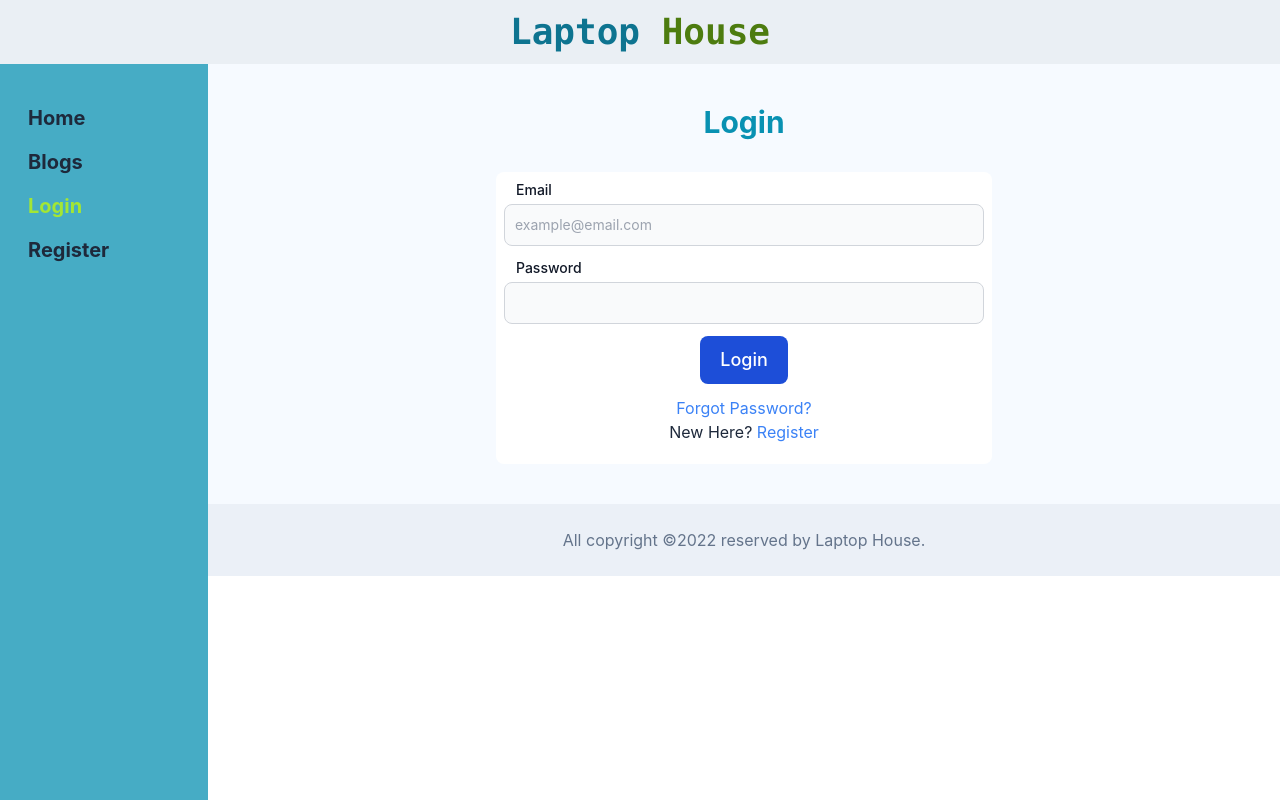
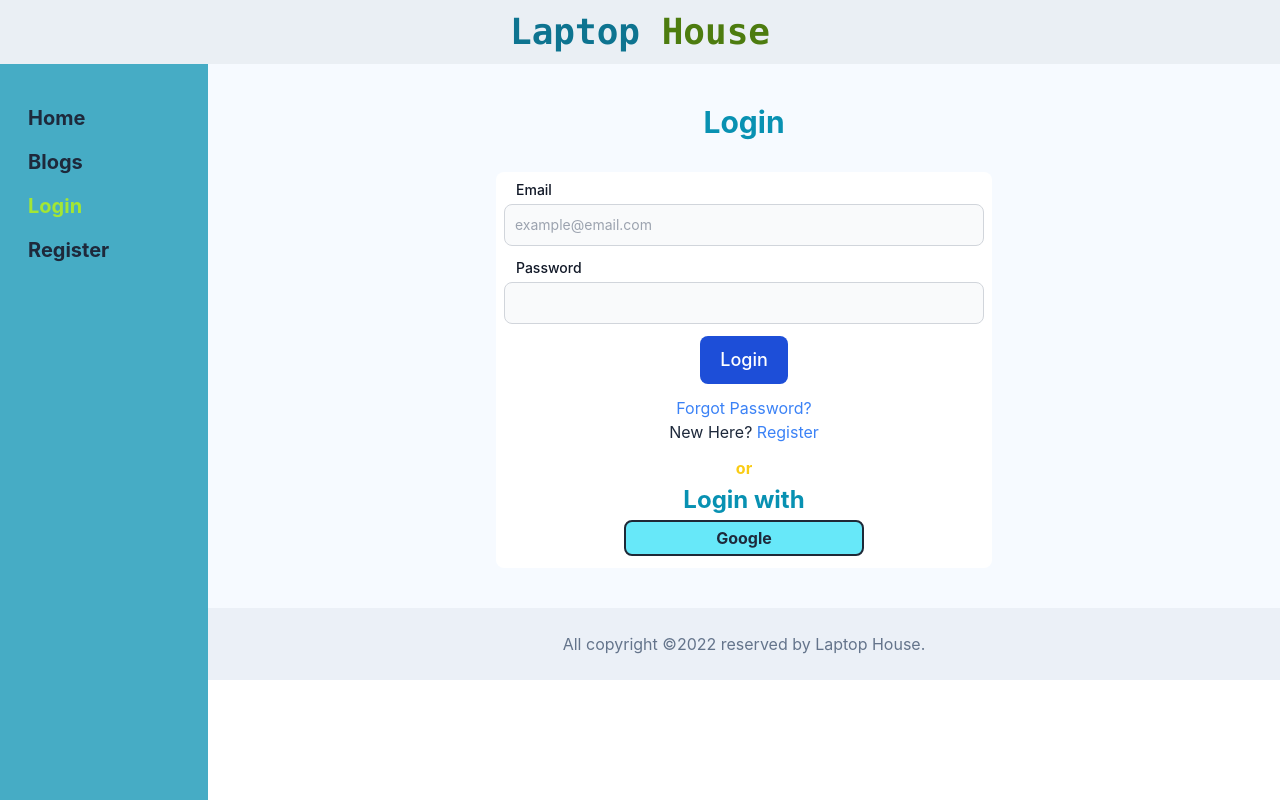
Before and after one commit to aduyti/inventory-client, a React (Create React App) app: page /login in a window 1280 px wide. Built offline with nearby package versions, Linux system fonts and the light colour scheme; no server answers.

Commit message:
google login

```diff
--- a/src/Components/ProductsSection/ProductsSection.js
+++ b/src/Components/ProductsSection/ProductsSection.js
@@ -19,7 +19,7 @@ const ProductsSection = () => {
                                 products.map((product) => <ProductCard key={product._id} product={product} />)
                             }
                         </div>
-                        <Link to="inventory" className="text-xl font-bold pb-3 px-5 text-lime-600 hover:text-cyan-600">
+                        <Link to="/inventory" className="text-xl font-bold pb-3 px-5 text-lime-600 hover:text-cyan-600">
                             See All<ArrowRightIcon className="inline w-6 h-6 px-1" />
                         </Link>
                     </>
--- /dev/null
+++ b/src/Components/ThirdPartyLogin/ThirdPartyLogin.js
@@ -0,0 +1,29 @@
+import React from 'react';
+import { useSignInWithGoogle } from 'react-firebase-hooks/auth';
+import { useLocation, useNavigate } from 'react-router-dom';
+import auth from '../../Utilities/Firebase/firebase.init';
+import Spinner from '../Spinner/Spinner';
+
+
+const ThirdPartyLogin = ({ children }) => {
+    const [signInWithGoogle, user, loading, error] = useSignInWithGoogle(auth);
+    let location = useLocation();
+    const navigate = useNavigate();
+    let from = location.state?.from?.pathname || "/";
+    if (user) {
+        navigate(from, { replace: true });
+    }
+
+    return (
+        <div className="w-1/2 mx-auto">
+            <p className="text-yellow-400 font-bold mb-1">or</p>
+            <p className="text-cyan-600 text-2xl font-bold mb-1">{children} with</p>
+            {loading && <Spinner />}
+            {error && <p className="text-red-500 text-sm">{error.message}</p>}
+
+            <button className="w-full mx-auto block mb-1 border-2 rounded-lg border-gray-800 py-1 font-bold bg-cyan-300 hover:bg-slate-300" onClick={() => signInWithGoogle()}>Google</button>
+        </div>
+    );
+};
+
+export default ThirdPartyLogin;
--- a/src/Pages/Login/Login.js
+++ b/src/Pages/Login/Login.js
@@ -5,6 +5,7 @@ import { toast } from 'react-toastify';
 import { Link, useLocation, useNavigate } from 'react-router-dom';
 import auth from '../../Utilities/Firebase/firebase.init';
 import Spinner from '../../Components/Spinner/Spinner';
+import ThirdPartyLogin from '../../Components/ThirdPartyLogin/ThirdPartyLogin';
 
 
 const Login = () => {
@@ -85,6 +86,7 @@ const Login = () => {
                     </p>
                 </div>
 
+                <ThirdPartyLogin>Login</ThirdPartyLogin>
             </div>
         </div>
     );
--- a/src/Pages/VerifyEmail/VerifyEmail.js
+++ b/src/Pages/VerifyEmail/VerifyEmail.js
@@ -6,7 +6,7 @@ const VerifyEmail = () => {
     return (
         <div className="p-10">
             <h2 className="text-4xl font-bold text-red-600 pt-8 pb-4">Please Verify Your Email</h2>
-            <Link to="inventory" className="text-2xl font-bold pb-3 px-5 text-lime-600 hover:text-cyan-700">
+            <Link to="/" className="text-2xl font-bold pb-3 px-5 text-lime-600 hover:text-cyan-700">
                 Go to Home<ArrowRightIcon className="inline w-6 h-6 px-1" />
             </Link>
 
```
